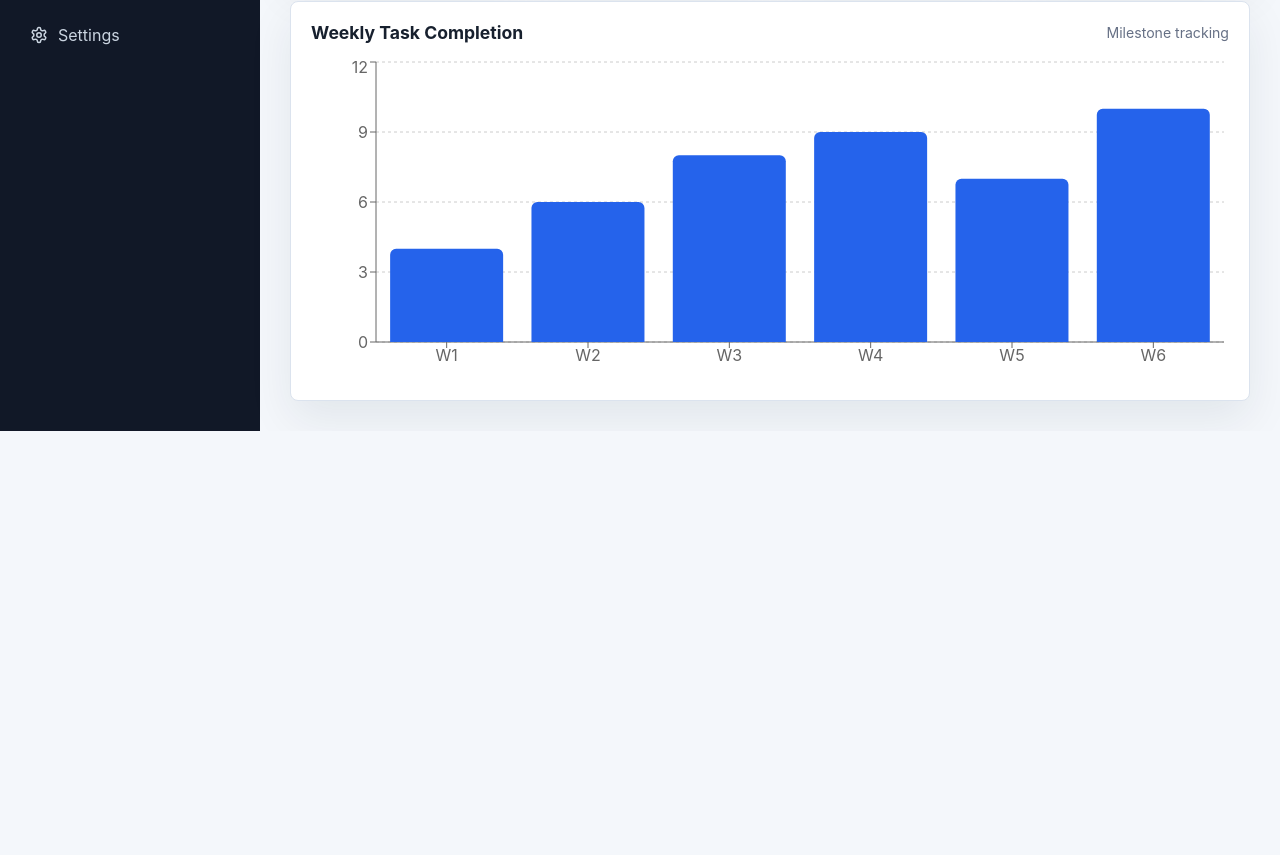
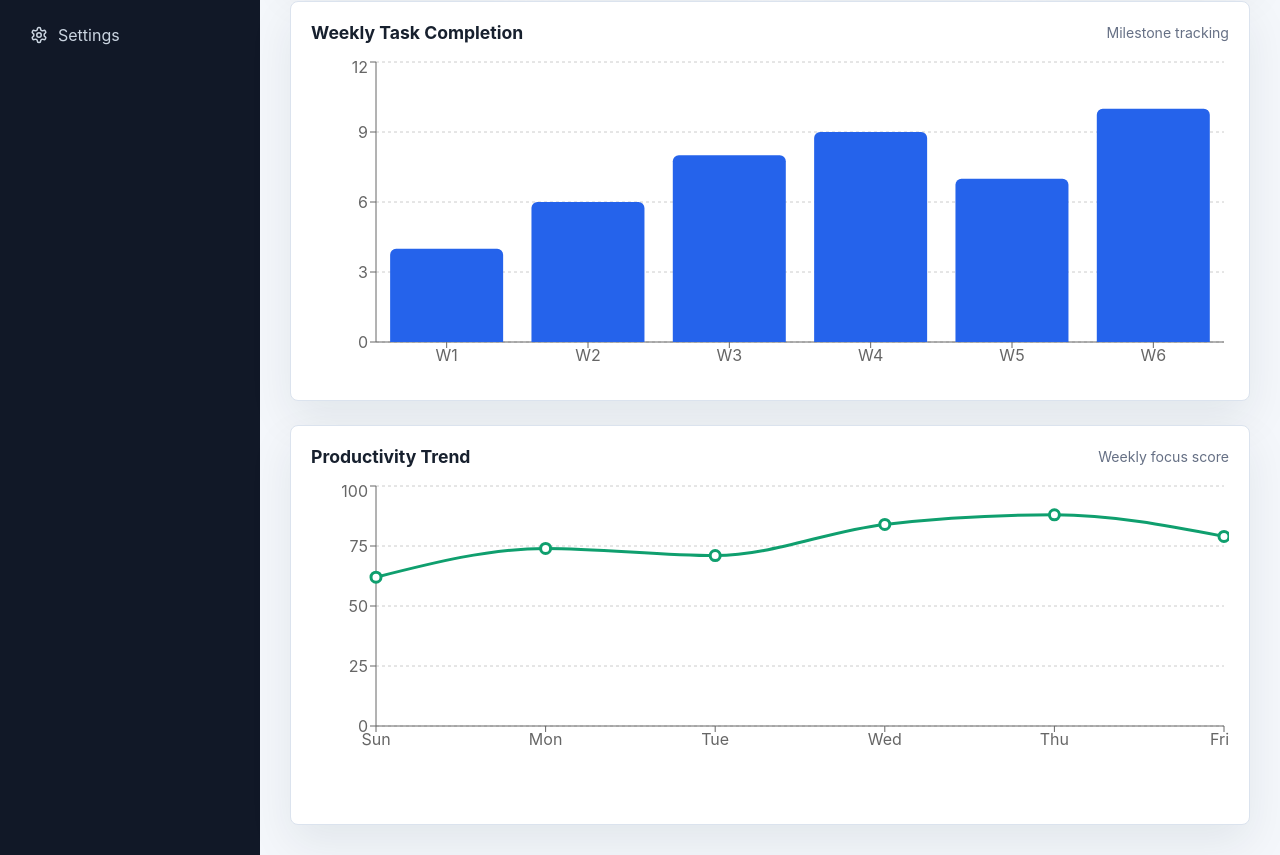
Before and after one commit to ManishJungAdhikari/team-task-management-system, a React (Vite) app: page /analytics in a window 1280 px wide. Shown: the part 399-1254 px from the top of the page. Before the commit the page ends 830 px from the top, so only its background shows below. Built offline with nearby package versions, Linux system fonts and the light colour scheme.

Commit message:
add productivity trend analytics chart

```diff
--- a/src/pages/Analytics.jsx
+++ b/src/pages/Analytics.jsx
@@ -1,4 +1,4 @@
-import { Bar, BarChart, CartesianGrid, ResponsiveContainer, Tooltip, XAxis, YAxis } from 'recharts';
+import { Bar, BarChart, CartesianGrid, Line, LineChart, ResponsiveContainer, Tooltip, XAxis, YAxis } from 'recharts';
 import PageHeader from '../components/PageHeader.jsx';
 import StatCard from '../components/StatCard.jsx';
 
@@ -9,6 +9,15 @@ const weeklyProgress = [
   { week: 'W4', tasks: 9 },
   { week: 'W5', tasks: 7 },
   { week: 'W6', tasks: 10 },
+];
+
+const productivityTrend = [
+  { day: 'Sun', score: 62 },
+  { day: 'Mon', score: 74 },
+  { day: 'Tue', score: 71 },
+  { day: 'Wed', score: 84 },
+  { day: 'Thu', score: 88 },
+  { day: 'Fri', score: 79 },
 ];
 
 export default function Analytics() {
@@ -42,6 +51,22 @@ export default function Analytics() {
           </BarChart>
         </ResponsiveContainer>
       </section>
+
+      <section className="panel chart-panel">
+        <div className="panel-header">
+          <h2>Productivity Trend</h2>
+          <span>Weekly focus score</span>
+        </div>
+        <ResponsiveContainer width="100%" height={280}>
+          <LineChart data={productivityTrend}>
+            <CartesianGrid strokeDasharray="3 3" vertical={false} />
+            <XAxis dataKey="day" />
+            <YAxis />
+            <Tooltip />
+            <Line type="monotone" dataKey="score" stroke="#0f9f6e" strokeWidth={3} dot={{ r: 5 }} />
+          </LineChart>
+        </ResponsiveContainer>
+      </section>
     </div>
   );
 }
```
